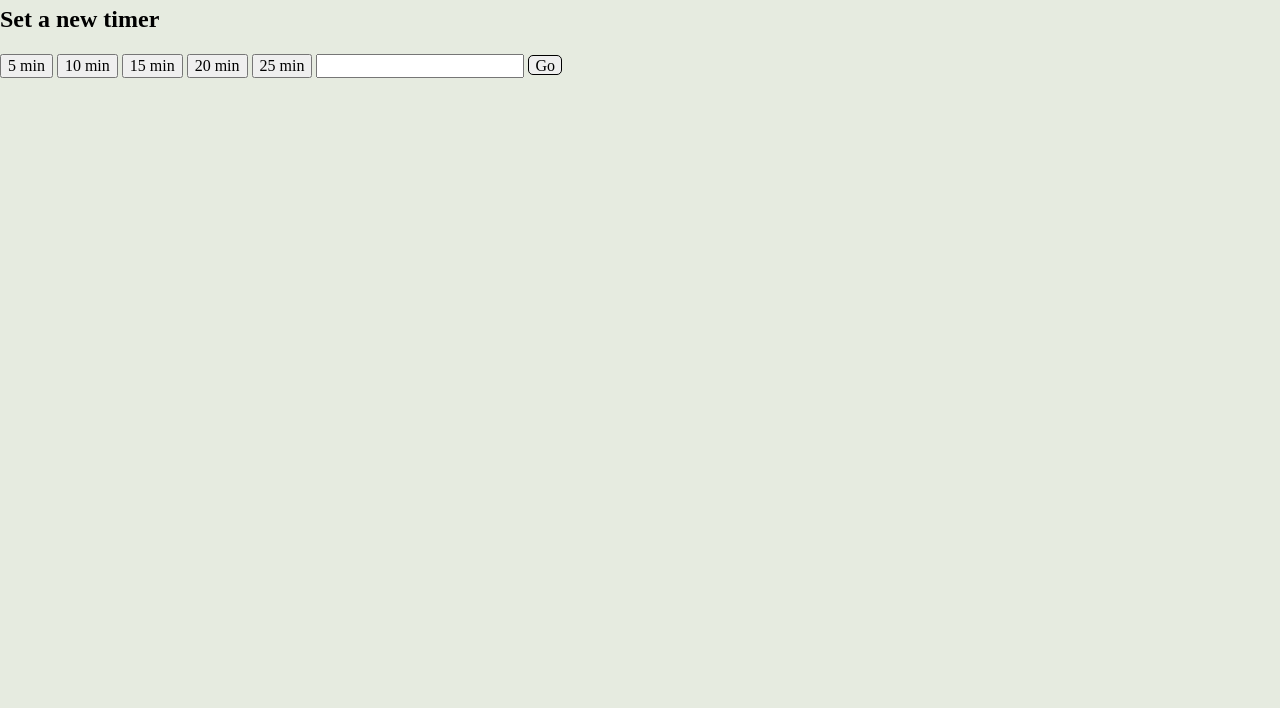
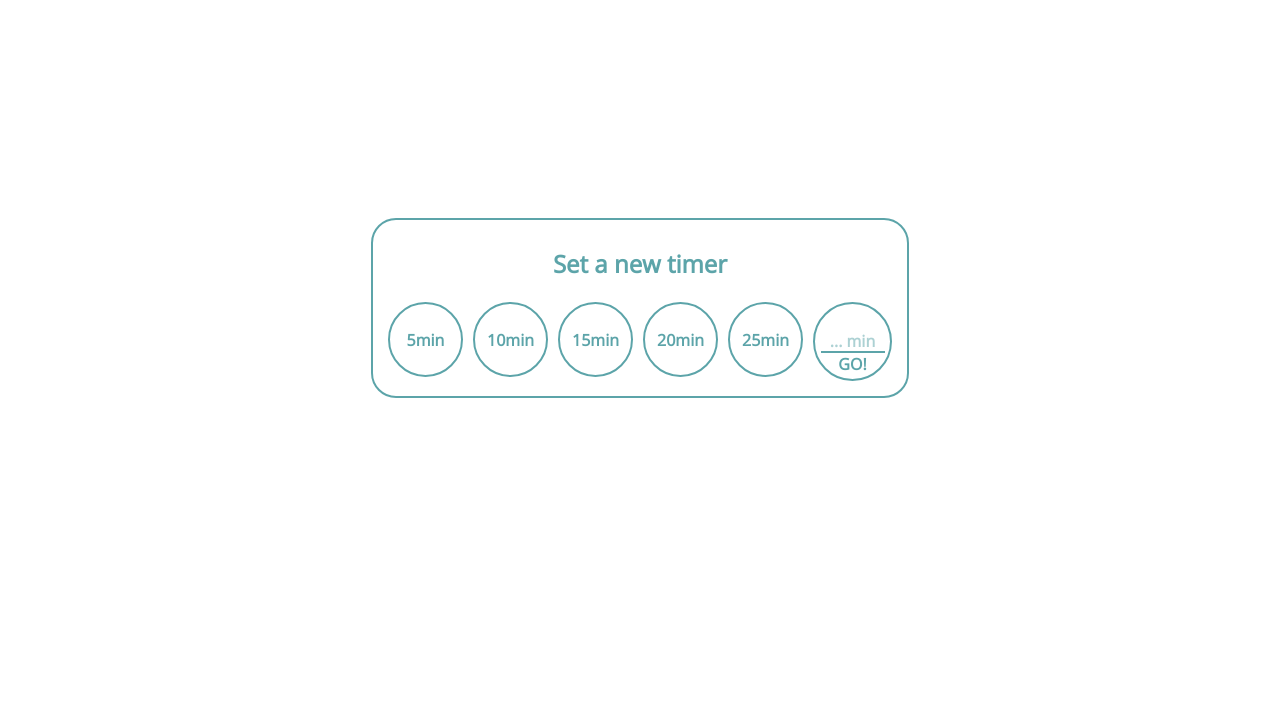
Before and after one commit to jakubdrewniak/pohmeedor, a plain HTML site: page index.html in a window 1280 px wide. Shown: the part 92-800 px from the top of the page. Drawn offline with nearby package versions, Linux system fonts and the light colour scheme.

Commit message:
menu styling

```diff
--- a/app.js
+++ b/app.js
@@ -5,7 +5,7 @@ function Pohmeedor() {
 }
 
 Pohmeedor.prototype.init = function () {
-	this.timerOptions = document.querySelector('.timer-options')
+	this.timerOptions = document.querySelector('.main-menu')
 	this.timerButtons = document.querySelector('.timer-buttons')
 	this.timerCompleteMessage = document.querySelector('.timer-complete-message')
 }
@@ -70,7 +70,7 @@ Pohmeedor.prototype.stop = function () {
 	this.root.style.setProperty('--second-half-rotate', "0deg");
 	this.setTimerMessageDisplay('none')
 
-	this.setOptionsDisplay("inline-block")
+	this.setOptionsDisplay("block")
 	this.setTimerButtonsDisplay("none")
 }
 
--- a/index.html
+++ b/index.html
@@ -12,26 +12,32 @@
 </head>
 
 <body>
-	<header>
-		<div class="switch">
-			<input type="checkbox" id="theme-switch">
-			<label for="themeSwitch">Toggle color mode</label>
-		</div>
-	</header>
+	<div class="color-switch">
+		<input type="checkbox" id="theme-switch">
+		<label for="themeSwitch">Toggle color mode</label>
+	</div>
 
-	<section>
+	<section class="main-menu">
 		<div class="timer-options">
-			<h1>POHMEEDOR</h1>
-			<h2>Set a new timer</h2>
-			<button onclick="pohmeedor.predefinedStart(5)" type=button>5 min</button>
-			<button onclick="pohmeedor.predefinedStart(10)" type=button>10 min</button>
-			<button onclick="pohmeedor.predefinedStart(15)" type=button>15 min</button>
-			<button onclick="pohmeedor.predefinedStart(20)" type=button>20 min</button>
-			<button onclick="pohmeedor.predefinedStart(25)" type=button>25 min</button>
+			<h2 class="timer-options__title">Set a new timer</h2>
+			<div class="options-buttons">
+				<button onclick="pohmeedor.predefinedStart(5)" type=button
+					class="button options-buttons__button">5min</button>
+				<button onclick="pohmeedor.predefinedStart(10)" type=button
+					class="button options-buttons__button">10min</button>
+				<button onclick="pohmeedor.predefinedStart(15)" type=button
+					class="button options-buttons__button">15min</button>
+				<button onclick="pohmeedor.predefinedStart(20)" type=button
+					class="button options-buttons__button">20min</button>
+				<button onclick="pohmeedor.predefinedStart(25)" type=button
+					class="button options-buttons__button">25min</button>
 
-			<input id="time-min" class="time-input" type="number" />
-			<button class="button button--start-button" onclick="pohmeedor.customStart()" type=button>Go</button>
-
+				<div class="options-buttons__button options-buttons__button--custom">
+					<input id="time-min" class="time-input" type="number" placeholder="... min" />
+					<button class="button options-buttons__button--go" onclick="pohmeedor.customStart()"
+						type=button>GO!</button>
+				</div>
+			</div>
 		</div>
 	</section>
 
@@ -41,8 +47,8 @@
 		<div class="pie" data-start="180" id="second-half"></div>
 		<h3 class="timer-complete-message">Time's up!</h3>
 		<div class="timer-buttons">
-			<button onclick="pohmeedor.reset()" class="button button--reset-button">Reset</button>
-			<button onclick="pohmeedor.stop()" class="button button--stop-button">Stop</button>
+			<button onclick="pohmeedor.reset()" class="button timer-buttons--reset-button">Reset</button>
+			<button onclick="pohmeedor.stop()" class="button timer-buttons--stop-button">Stop</button>
 		</div>
 
 	</section>
--- a/main.css
+++ b/main.css
@@ -2,20 +2,109 @@
 	--first-half-rotate: 0deg;
 	--second-half-rotate: 0deg;
 	--pie-dimension: 0;
-	--background-main: rgba(230, 235, 224, 1)
+	--background-main: #FFFFFF;
+	--text-main: rgba(92, 164, 169, 1);
+	--input-background: rgba(155, 193, 188, 1);
 }
 
 body {
-	background-color: var(--background-main)
+	background-color: var(--background-main);
+	font-family: 'Open Sans', sans-serif;
+}
+
+.color-switch{
+	position: absolute;
+	z-index: 1;
+	right: 0;
+}
+
+.main-menu {
+	height: 100vh;
+	position: relative;
 }
 
 .timer-options {
-
+	border: 2px solid var(--text-main);
+	border-radius: 25px;
+	color: var(--text-main);
+	height: max-content;
+	margin: auto auto;
+	width: max-content;
+	padding: 10px;
+	position: absolute;
+	top: 0;
+	bottom: 0;
+	right: 0;
+	left: 0;
 }
 
+.timer-options__title {
+	text-align: center;
+}
+
+.button {
+	cursor: pointer;
+	text-align: center;
+	font-weight: 700;
+}
+
+.options-buttons {
+	display: flex;
+	justify-content: center;
+}
+
+.options-buttons__button {
+	background-color: var(--background-main);
+	border-radius: 50%;
+	border: 2px solid var(--text-main);
+	color: var(--text-main);
+	height: 75px;
+	margin: 5px;
+	width: 75px;
+}
+
+.options-buttons__button--custom {
+	display: flex;
+	justify-content: center;
+	position: relative;
+}
+
+.options-buttons__button--custom input {
+	background-color: var(--background-main);
+	border: none;
+	border-bottom: 2px solid var(--text-main);
+	color: var(--text-main);
+	display: block;
+	font-weight: 700;
+	margin: auto;
+	text-align: center;
+	width: 80%;
+}
+
+.options-buttons__button--custom input::placeholder {
+	color: var(--text-main);
+	opacity: 0.5;
+}
+
+.options-buttons__button--go {
+	background-color: var(--background-main);
+	bottom: 5px;
+	border: none;
+	color: var(--text-main);
+	border-radius: 50%;
+	position: absolute;
+}
+
+/*-----------------------------------------------
+*   Timer
+-----------------------------------------------*/
+
 .timer-container {
-	padding: auto auto;
 	position: relative;
+}
+
+.timer-buttons {
+	display: none;
 }
 
 .pie {
@@ -75,25 +164,13 @@ body {
 	position: absolute;
 }
 
-.button {
-	height: 20px;
-	border: 1px solid black;
-	border-radius: 5px;
-	cursor: pointer;
-	text-align: center;
-}
-
-.button--start-button {
-	display: inline-block
-}
-
-.timer-buttons {
-	display: none;
-}
-
-.button--stop-button, .button--reset-button {}
-
+.timer-buttons--stop-button, .timer-buttons--reset-button {}
 
 [data-theme="dark"] {
 	--background-main: rgba(55, 34, 72, 1);
 }
+
+input[type=number]::-webkit-inner-spin-button, input[type=number]::-webkit-outer-spin-button {
+	-webkit-appearance: none;
+	margin: 0;
+}
```
